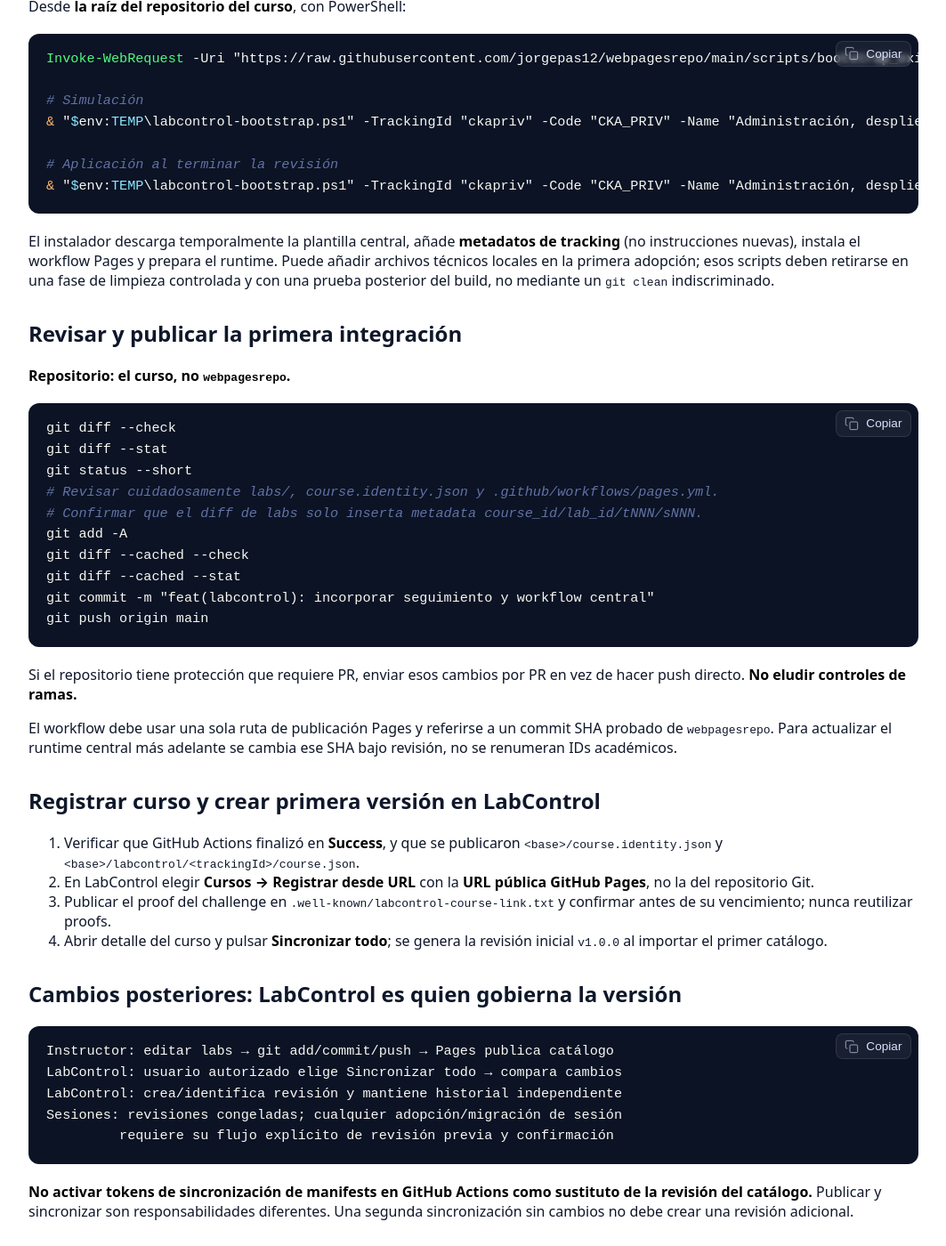
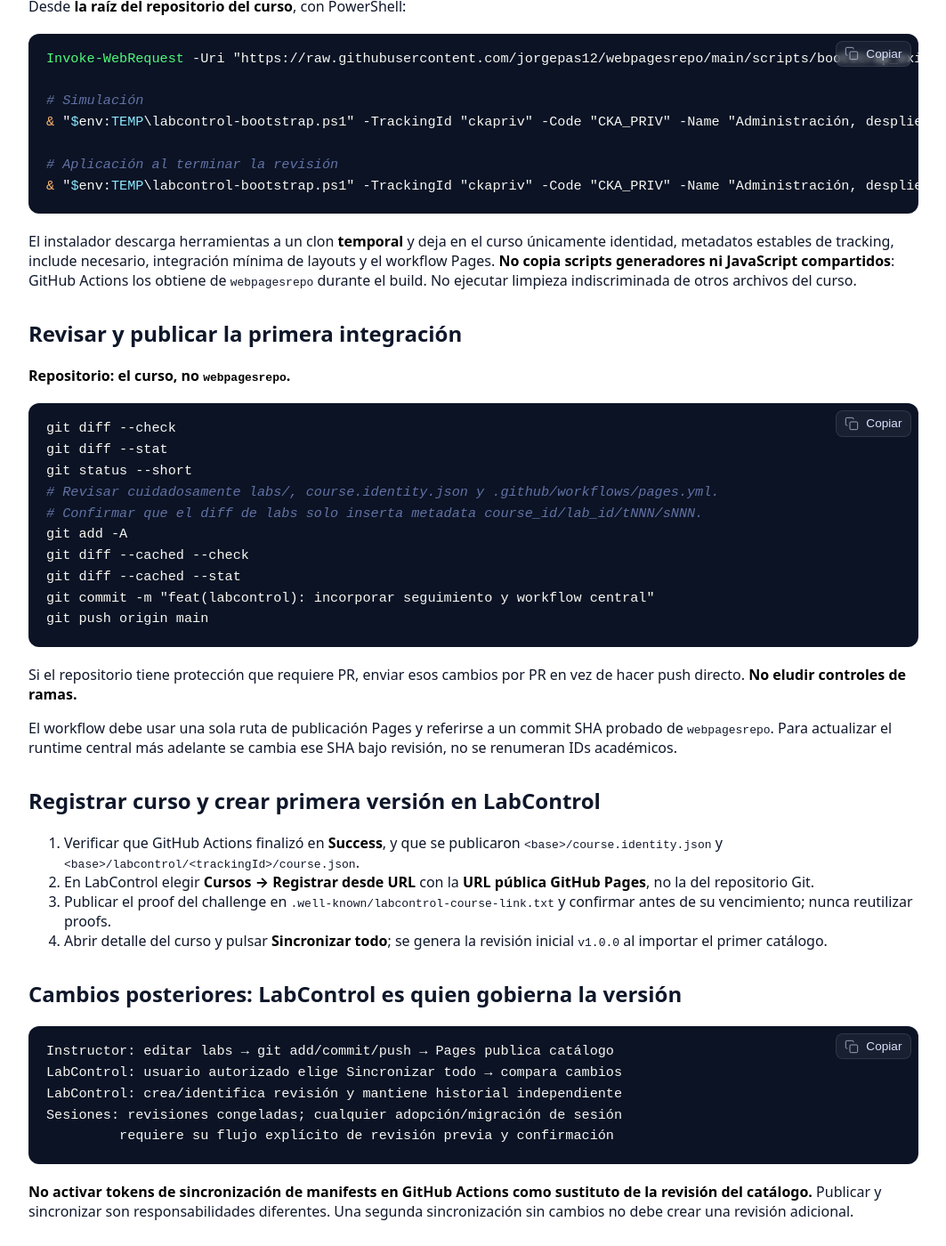
Before and after one commit to jorgepas12/webpagesrepo, a Jekyll site: the page built from docs/ONBOARDING-COURSE-INSTRUCTOR.md, in a window 1280 px wide and 1400 px high, scrolled down 1704 px. Shown: the whole window at 89% size, without its empty margins (108-1171 px from the left). Built offline with Jekyll 4.4.1, drawn with Linux system fonts in a browser that asks for light colours; our own code applies the rules of GitHub Pages for plain Markdown files; some of the changed text lies outside the part shown.

Commit message:
docs(onboarding): aclarar integración mínima sin scripts o JS locales (#44)

````diff
--- a/docs/ONBOARDING-COURSE-INSTRUCTOR.md
+++ b/docs/ONBOARDING-COURSE-INSTRUCTOR.md
@@ -67,7 +67,7 @@ Invoke-WebRequest -Uri "https://raw.githubusercontent.com/jorgepas12/webpagesrep
 & "$env:TEMP\labcontrol-bootstrap.ps1" -TrackingId "ckapriv" -Code "CKA_PRIV" -Name "Administración, despliegue y preparación para CKA" -Description "Curso de administración y preparación CKA con 8 prácticas de Kubernetes." -Apply
 ```
 
-El instalador descarga temporalmente la plantilla central, añade **metadatos de tracking** (no instrucciones nuevas), instala el workflow Pages y prepara el runtime. Puede añadir archivos técnicos locales en la primera adopción; esos scripts deben retirarse en una fase de limpieza controlada y con una prueba posterior del build, no mediante un `git clean` indiscriminado.
+El instalador descarga herramientas a un clon **temporal** y deja en el curso únicamente identidad, metadatos estables de tracking, include necesario, integración mínima de layouts y el workflow Pages. **No copia scripts generadores ni JavaScript compartidos**: GitHub Actions los obtiene de `webpagesrepo` durante el build. No ejecutar limpieza indiscriminada de otros archivos del curso.
 
 ## Revisar y publicar la primera integración
 
@@ -111,6 +111,8 @@ Sesiones: revisiones congeladas; cualquier adopción/migración de sesión
 
 ## Protección, respaldo y límites
 
+No hace falta crear un curso con la plantilla de `webpagesrepo`: se admiten repositorios Jekyll previamente existentes que tengan la estructura documentada; no se promete adoptar sin ajuste cualquier organización Markdown, layouts o catálogo.
+
 El migrador inicial genera IDs estables, por lo que su aplicación necesita revisión de metadatos y respaldo (carpetas `.migration-backup-labcontrol/` y `.labcontrol-template-backup/` excluidas de Git). Un curso ya vinculado **no debe volver a migrarse** ni renumerarse automáticamente. El bootstrap inicial no garantiza compatibilidad con cualquier variante de Jekyll: si no reconoce estructura, falla sin inventar cambios. El origen GitHub Pages debe estar autorizado en la allowlist de la API. No copiar secretos ni pruebas de propiedad en repositorios de terceros.
 
 **Para próximos cursos, usar un proceso de incorporación única.** CKA-Priv- ya está integrado: no volver a ejecutar `--apply` para reproducir este procedimiento.
````
